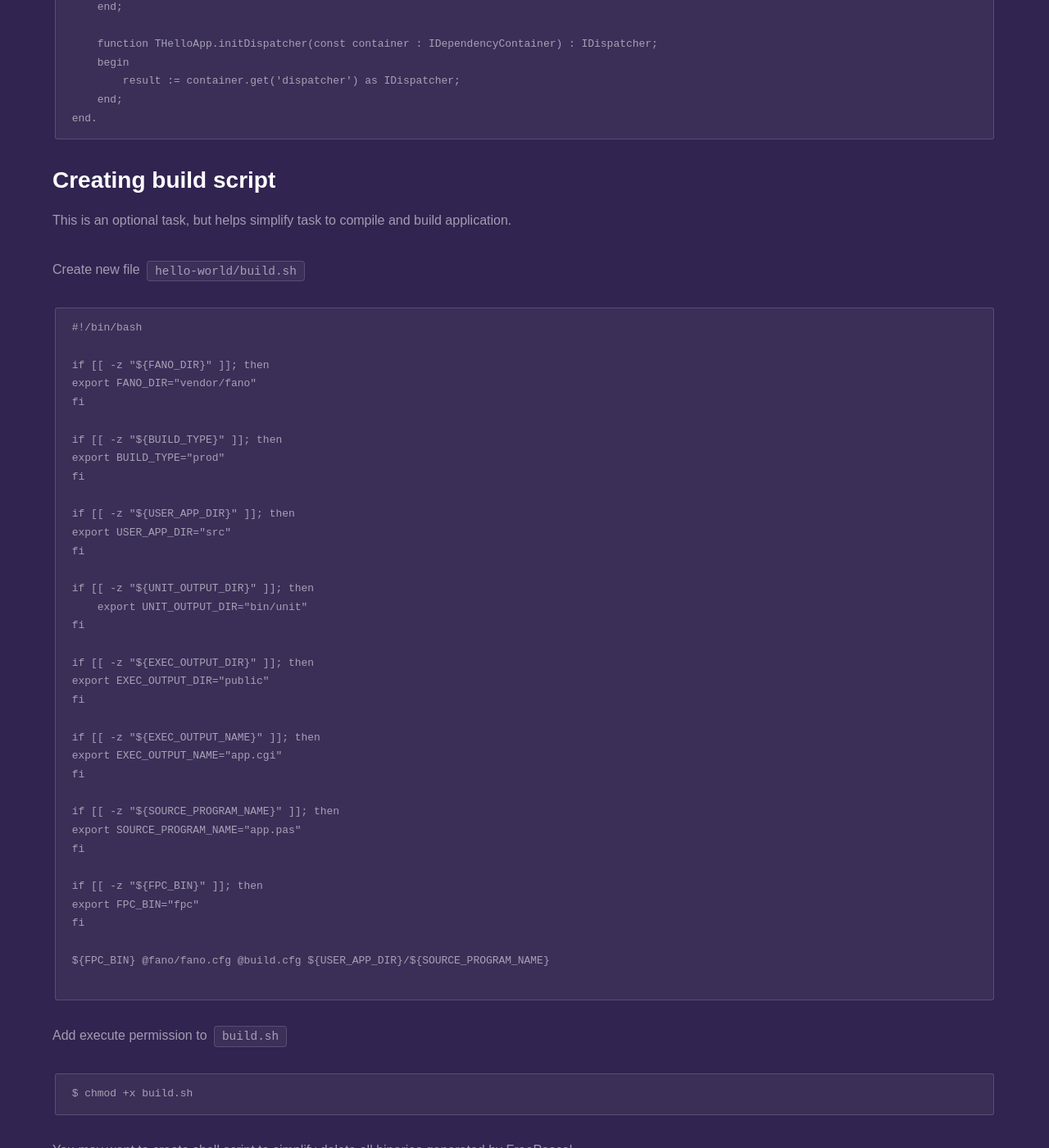
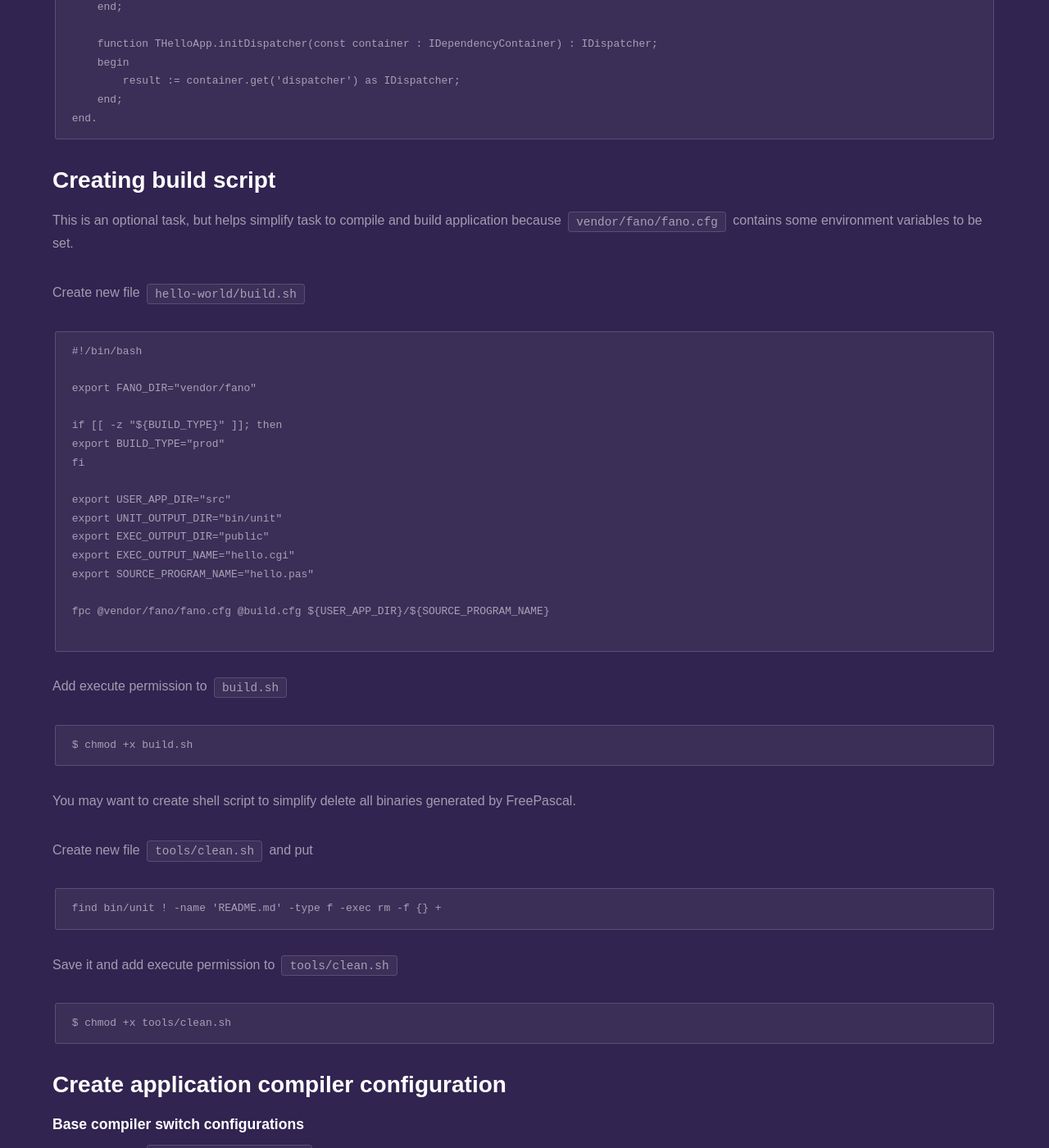
Before and after one commit to fanoframework/fanoframework.github.io, a Jekyll site: the page built from tutorials/hello-world-application/index.md, in a window 1280 px wide and 1400 px high, scrolled down 11206 px. Shown: the whole window at 82% size. Built offline with Jekyll 4.4.1, drawn with Linux system fonts in a browser that asks for light colours; our own code applies the rules of GitHub Pages for plain Markdown files; some of the changed text lies outside the part shown.

Commit message:
edit typo error

````diff
--- a/tutorials/hello-world-application/index.md
+++ b/tutorials/hello-world-application/index.md
@@ -471,46 +471,27 @@ end.
 
 ## Creating build script
 
-This is an optional task, but helps simplify task to compile and build application.
+This is an optional task, but helps simplify task to compile and build application
+because `vendor/fano/fano.cfg` contains some environment variables to be set.
 
 Create new file `hello-world/build.sh`
 
 ```
 #!/bin/bash
 
-if [[ -z "${FANO_DIR}" ]]; then
 export FANO_DIR="vendor/fano"
-fi
 
 if [[ -z "${BUILD_TYPE}" ]]; then
 export BUILD_TYPE="prod"
 fi
 
-if [[ -z "${USER_APP_DIR}" ]]; then
 export USER_APP_DIR="src"
-fi
+export UNIT_OUTPUT_DIR="bin/unit"
+export EXEC_OUTPUT_DIR="public"
+export EXEC_OUTPUT_NAME="hello.cgi"
+export SOURCE_PROGRAM_NAME="hello.pas"
 
-if [[ -z "${UNIT_OUTPUT_DIR}" ]]; then
-    export UNIT_OUTPUT_DIR="bin/unit"
-fi
-
-if [[ -z "${EXEC_OUTPUT_DIR}" ]]; then
-export EXEC_OUTPUT_DIR="public"
-fi
-
-if [[ -z "${EXEC_OUTPUT_NAME}" ]]; then
-export EXEC_OUTPUT_NAME="app.cgi"
-fi
-
-if [[ -z "${SOURCE_PROGRAM_NAME}" ]]; then
-export SOURCE_PROGRAM_NAME="app.pas"
-fi
-
-if [[ -z "${FPC_BIN}" ]]; then
-export FPC_BIN="fpc"
-fi
-
-${FPC_BIN} @fano/fano.cfg @build.cfg ${USER_APP_DIR}/${SOURCE_PROGRAM_NAME}
+fpc @vendor/fano/fano.cfg @build.cfg ${USER_APP_DIR}/${SOURCE_PROGRAM_NAME}
 
 ```
 
@@ -611,7 +592,7 @@ hello-world
 --bin
 ----unit
 --src
-----app.pas
+----hello.pas
 ----helloapp.pas
 ----App
 ------Hello
@@ -697,12 +678,12 @@ Enter you root password and it will open vim text editor. Put following code
         AllowOverride FileInfo Indexes
         Require all granted
         AddHandler cgi-script .cgi
-        DirectoryIndex app.cgi
+        DirectoryIndex hello.cgi
 
         RewriteEngine On
         RewriteCond %{REQUEST_FILENAME} !-d
         RewriteCond %{REQUEST_FILENAME} !-f
-        RewriteRule ^(.*)$ app.cgi [L]
+        RewriteRule ^(.*)$ hello.cgi [L]
 
      </Directory>
  </VirtualHost>
````
